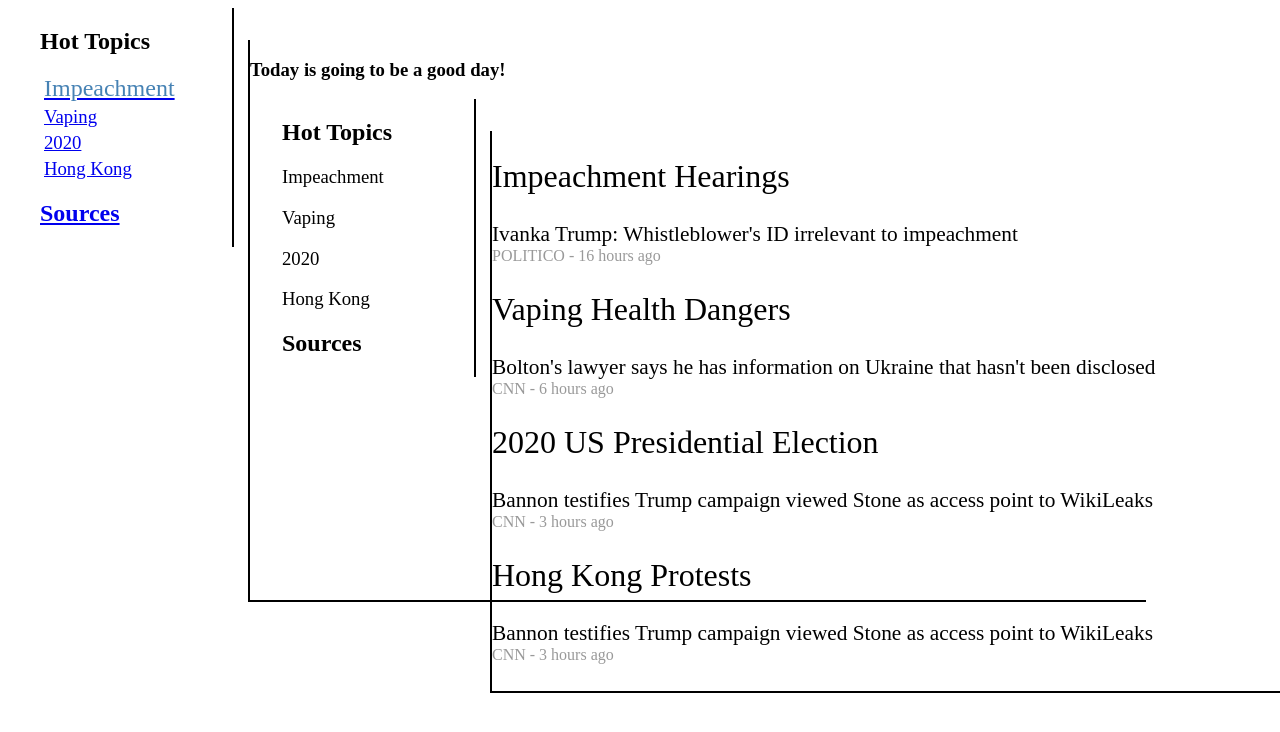
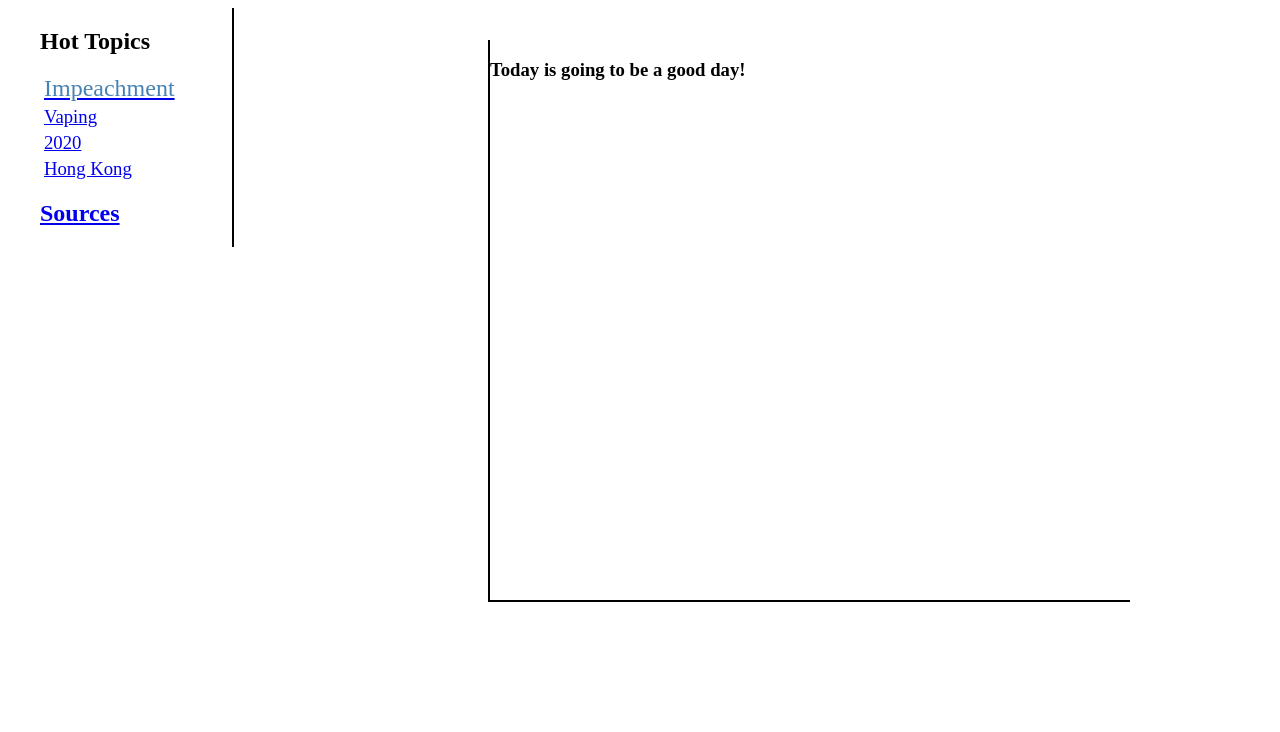
Before and after one commit to alan-luo/hackprinceton-19, a Flask app: page /viz in a window 1280 px wide. Shown: the top 732 px of the page. Run offline with Flask 2, Linux system fonts and the light colour scheme.

Commit message:
deleted the extra text, added to the server

```diff
--- a/templates/sourceGraphs.html
+++ b/templates/sourceGraphs.html
@@ -1,16 +1,16 @@
 {% extends "layout.html" %}
 {% block title %}Index{% endblock %}
 {% block head %}
-  {{ super() }}
-  <style>
+{{ super() }}
+<style>
 
 	.container {
 		float:left;
-		width:70%;
+		width:50%;
 		height:70%;
 		border-left:2px solid black;
 		border-bottom:2px solid black;
-		margin-left:15em;
+		margin-left:30em;
 		position:fixed;
 	}
 
@@ -22,58 +22,7 @@
 <h3>Today is going to be a good day!</h3>
 <script src="https://d3js.org/d3.v5.min.js"></script>
 <script type="text/javascript">
-	d3.select('h3').style('color','steelblue');
+	d3.select('h3').style('color', 'steelblue');
 	d3.select('h3').style('font-size', '24px');
 </script>
-
-
-<div class="nav">
-			<h2>Hot Topics</h2>
-			<h3>Impeachment</h3>
-			<h3>Vaping</h3>
-			<h3>2020</h3>
-			<h3>Hong Kong</h3>
-			<h2>Sources</h2>
-		</div>
-		<div class="container">
-			<div class="newscontainer">
-				<div class="newswrapper">
-					<h2>Impeachment Hearings</h2>
-					<div class="news-links">
-						<div class="news-link">
-							<div class="link-title">Ivanka Trump: Whistleblower's ID irrelevant to impeachment</div>
-							<div class="link-label">POLITICO - 16 hours ago</div>
-						</div>
-					</div>
-				</div>
-				<div class="newswrapper">
-					<h2>Vaping Health Dangers</h2>
-					<div class="news-links">
-						<div class="news-link">
-							<div class="link-title">Bolton's lawyer says he has information on Ukraine that hasn't been disclosed</div>
-							<div class="link-label">CNN - 6 hours ago</div>
-						</div>
-					</div>
-				</div>
-				<div class="newswrapper">
-					<h2>2020 US Presidential Election</h2>
-					<div class="news-links">
-						<div class="news-link">
-							<div class="link-title">Bannon testifies Trump campaign viewed Stone as access point to WikiLeaks</div>
-							<div class="link-label">CNN - 3 hours ago</div>
-						</div>
-					</div>
-				</div>
-				<div class="newswrapper">
-					<h2>Hong Kong Protests</h2>
-					<div class="news-links">
-						<div class="news-link">
-							<div class="link-title">Bannon testifies Trump campaign viewed Stone as access point to WikiLeaks</div>
-							<div class="link-label">CNN - 3 hours ago</div>
-						</div>
-					</div>
-				</div>
-			</div>
-		</div>
-</body>
 {% endblock %}
```
Also changed, not shown: 2 other files.
